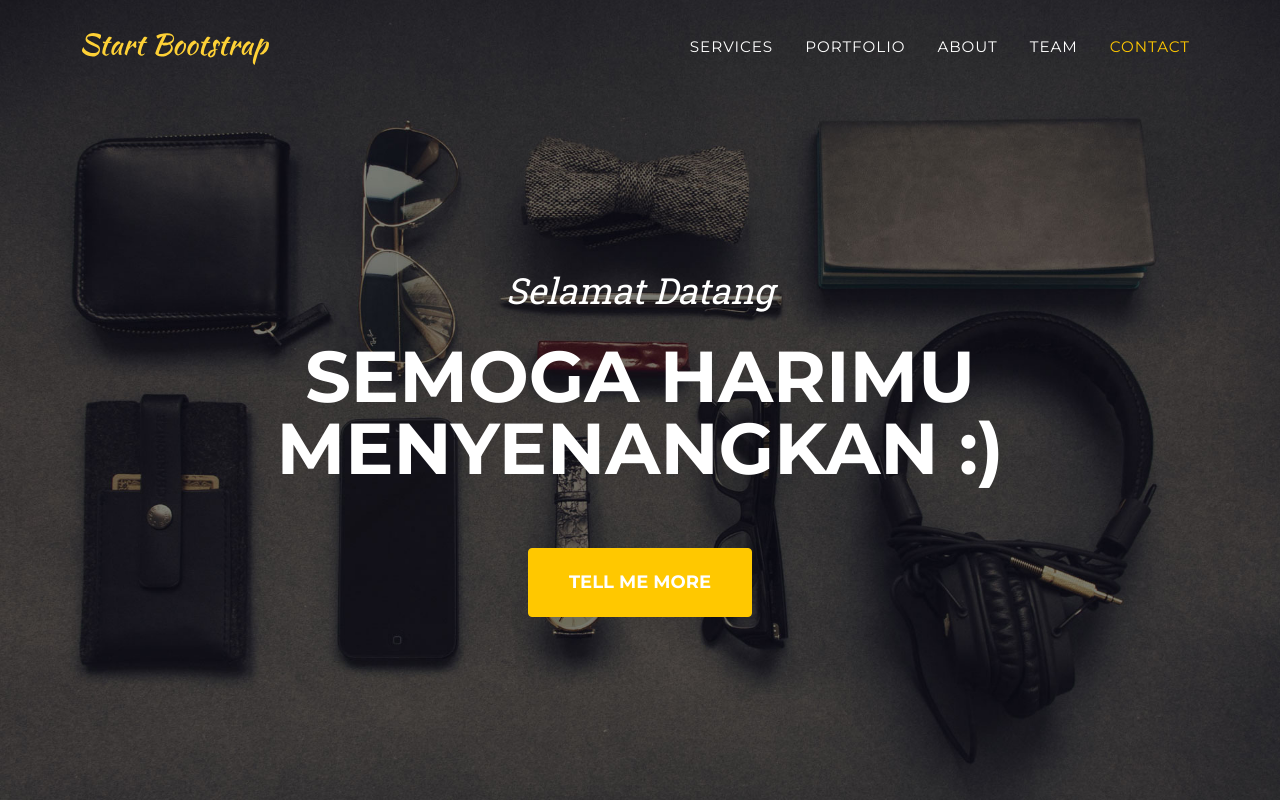
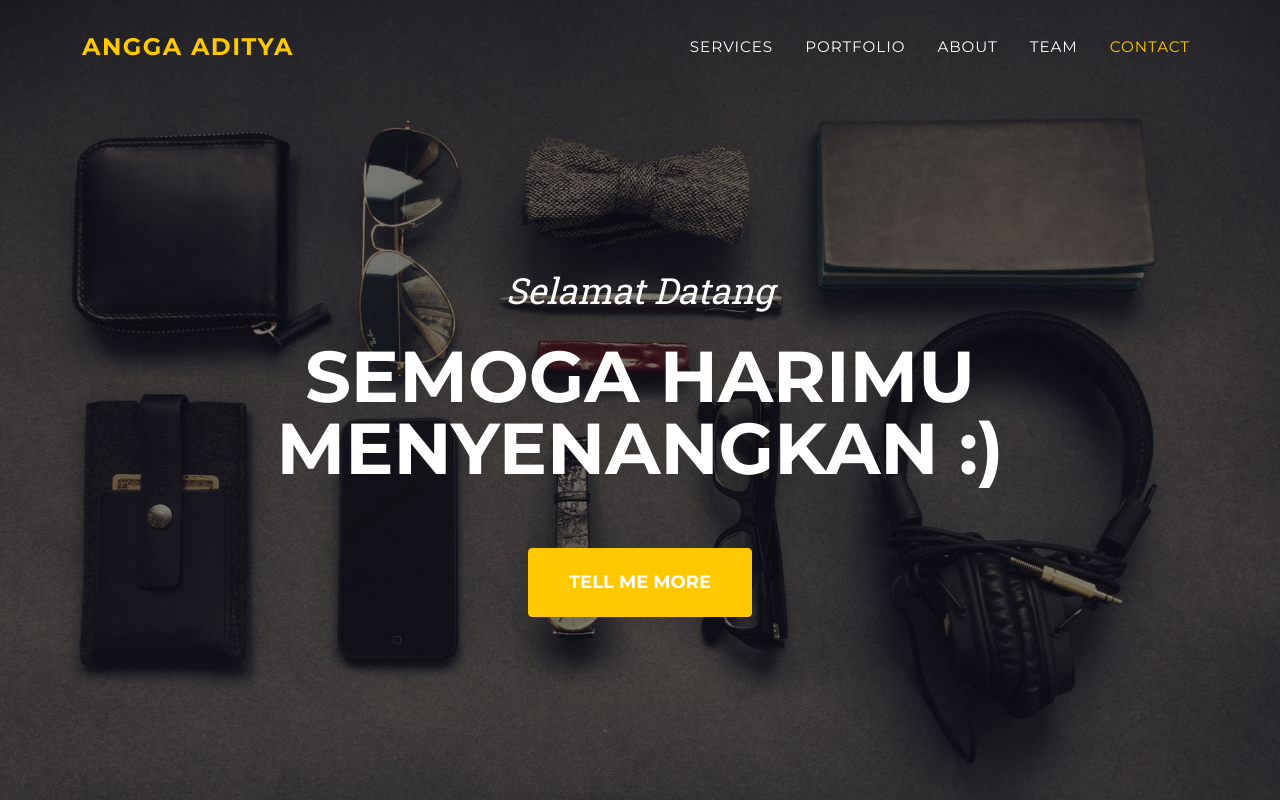
Before and after one commit to anggadityaa/PortofolioWebDesign.github.io, a plain HTML site: page index.html in a window 1280 px wide. Shown: the top 800 px of the page. Drawn offline with nearby package versions, Linux system fonts and the light colour scheme.

Commit message:
Update index.html

```diff
--- a/index.html
+++ b/index.html
@@ -20,7 +20,7 @@
         <!-- Navigation-->
         <nav class="navbar navbar-expand-lg navbar-dark fixed-top" id="mainNav">
             <div class="container">
-                <a class="navbar-brand" href="#page-top"><img src="assets/img/navbar-logo.svg" alt="..." /></a>
+                <a class="navbar-brand" href="#page-top"><!-- <img src="assets/img/navbar-logo.svg" alt="..." /> --> Angga Aditya</a>
                 <button class="navbar-toggler" type="button" data-bs-toggle="collapse" data-bs-target="#navbarResponsive" aria-controls="navbarResponsive" aria-expanded="false" aria-label="Toggle navigation">
                     Menu
                     <i class="fas fa-bars ms-1"></i>
```
